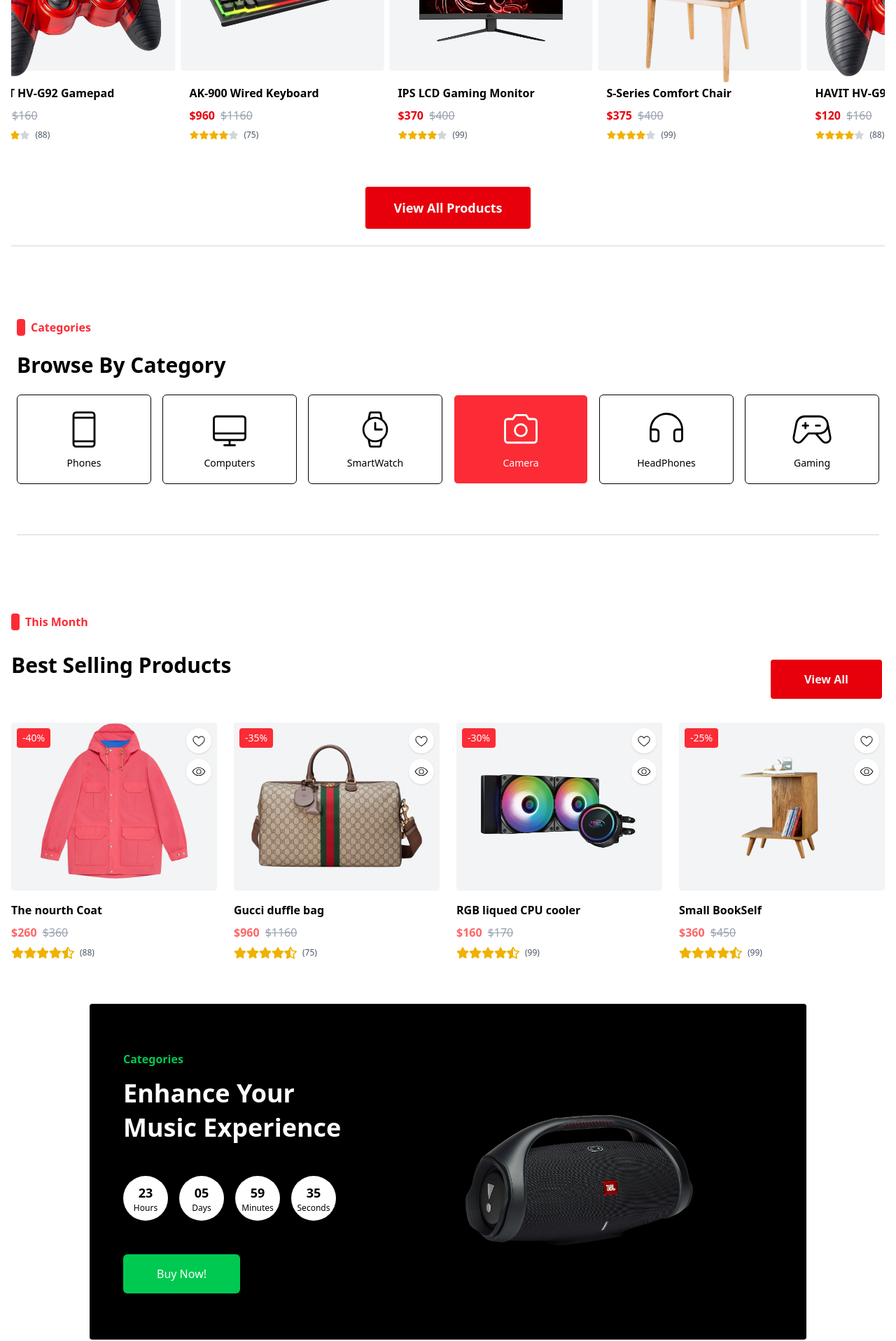
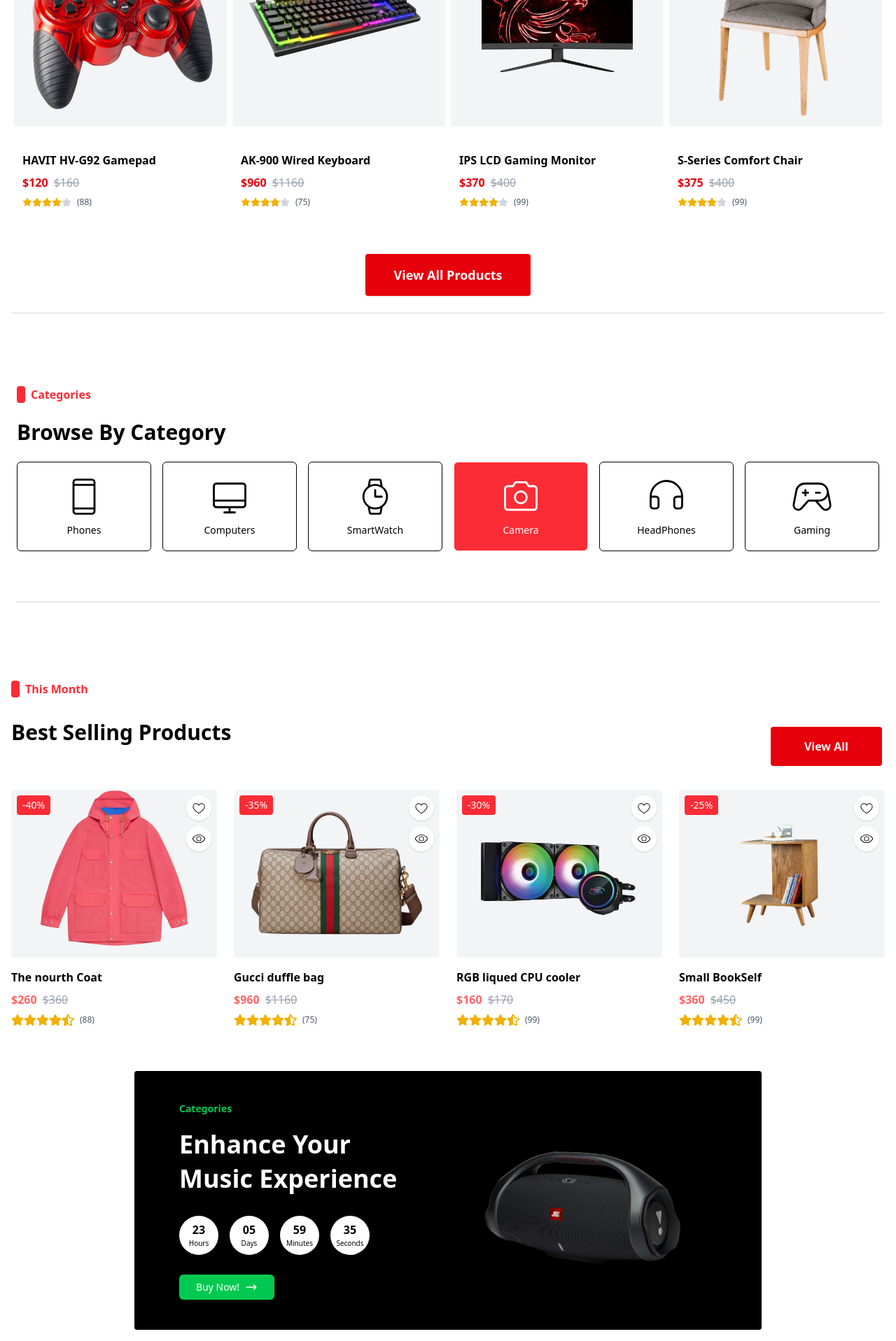
Before and after one commit to adill8/exclusive-ecommerce, a React (Vite) app: page / in a window 1280 px wide. Shown: the part 880-2797 px from the top of the page at 70% size. Built offline with nearby package versions, Linux system fonts and the light colour scheme.

Commit message:
Updated all

```diff
--- a/src/Components/Banner.jsx
+++ b/src/Components/Banner.jsx
@@ -1,51 +1,52 @@
 import React from "react";
+import { HiOutlineArrowNarrowRight } from "react-icons/hi";
 
 const Banner = () => {
   return (
-    <div className="text-white py-10 px-3 overflow-hidden">
-      <div className="max-w-5xl bg-black mx-auto flex flex-col md:flex-row items-center justify-between gap-4 rounded">
+    <div className="text-white py-10 px-4 overflow-hidden">
+      <div className="max-w-4xl mx-auto h-auto md:h-[370px] flex flex-col md:flex-row items-center justify-evenly bg-black rounded py-4 px-16">
 
-        {/* Left Section */}
-        <div className="pl-12 py-10">
-          <p className="text-green-500 font-semibold mb-3">Categories</p>
-          <h1 className="text-2xl sm:text-3xl md:text-4xl font-bold leading-snug mb-5">
-            Enhance Your <br /> Music Experience
+        {/*  Text Section */}
+        <div className="w-full md:w-1/2 space-y-4 text-center md:text-left">
+          <p className="text-green-500 font-semibold text-sm">Categories</p>
+          <h1 className="text-2xl md:text-3xl lg:text-4xl font-bold leading-snug">
+            Enhance Your <br className="hidden sm:block" /> Music Experience
           </h1>
 
-                   {/* Countdown */}
-          <div className="flex flex-wrap gap-4 mb-6 py-6">
-            <div className="bg-white text-black w-16 h-16 flex flex-col items-center justify-center rounded-full shadow-md">
-              <span className="text-lg font-bold">23</span>
-              <span className="text-xs">Hours</span>
-            </div>
-            <div className="bg-white text-black w-16 h-16 flex flex-col items-center justify-center rounded-full shadow-md">
-              <span className="text-lg font-bold">05</span>
-              <span className="text-xs">Days</span>
-            </div>
-            <div className="bg-white text-black w-16 h-16 flex flex-col items-center justify-center rounded-full shadow-md">
-              <span className="text-lg font-bold">59</span>
-              <span className="text-xs">Minutes</span>
-            </div>
-            <div className="bg-white text-black w-16 h-16 flex flex-col items-center justify-center rounded-full shadow-md">
-              <span className="text-lg font-bold">35</span>
-              <span className="text-xs">Seconds</span>
-            </div>
+          {/* Countdown */}
+          <div className="flex flex-wrap justify-center md:justify-start gap-4 py-3">
+            {[
+              { label: "Hours", value: "23" },
+              { label: "Days", value: "05" },
+              { label: "Minutes", value: "59" },
+              { label: "Seconds", value: "35" },
+            ].map((item) => (
+              <div
+                key={item.label}
+                className="bg-white text-black w-14 h-14 flex flex-col items-center justify-center rounded-full shadow-md"
+              >
+                <span className="text-base font-bold">{item.value}</span>
+                <span className="text-[10px]">{item.label}</span>
+              </div>
+            ))}
           </div>
 
           {/* Button */}
-          <button className="bg-green-500 hover:bg-green-600 text-white font-medium py-4 px-12 rounded-md transition">
+          <button className="flex items-center gap-2 mx-auto md:mx-0 bg-green-500 hover:bg-green-600 text-white font-medium py-2 px-6 text-sm rounded-md transition">
             Buy Now!
+            <HiOutlineArrowNarrowRight className="text-lg" />
           </button>
         </div>
 
-        {/* Right Section */}
-        <div className="flex-1 p-4">
+        {/* img*/}
+        <div className="hidden md:flex w-full md:w-1/2 justify-center">
           <img
             src="/images/LoudSpeaker.png"
             alt="Speaker"
-            className="max-w-md mx-auto object-contain"
+            className="object-contain w-full max-w-sm -scale-x-100"
           />
         </div>
+
       </div>
     </div>
   );
--- a/src/Components/Home.jsx
+++ b/src/Components/Home.jsx
@@ -7,7 +7,6 @@
 import OurProducts from './OurProducts'
 import NewArival from './NewArival'
 import Temsolien from './Temsolien'
-import Example from '../Pages/Example'
 
 const Home = () => {
   return (
--- a/src/Components/OurProducts.jsx
+++ b/src/Components/OurProducts.jsx
@@ -1,8 +1,11 @@
-import React, { useEffect, useState } from 'react';
+import React, { useEffect, useRef, useState } from 'react';
 import { FaStar } from 'react-icons/fa';
 import { PiEyeLight, PiHeartLight, PiStarFill } from 'react-icons/pi';
 import { ourProducts } from '../Data/OurProductsData';
 import { Link } from 'react-router-dom';
+import "slick-carousel/slick/slick.css";
+import "slick-carousel/slick/slick-theme.css";
+import { HiOutlineArrowLeft, HiOutlineArrowRight } from "react-icons/hi2";
 
 const OurProducts = () => {
   const [explorProducts] = useState(()=>{
@@ -28,11 +31,32 @@
        <p className="text-red-500 font-semibold flex items-center my-4">
         <span className="w-3 h-6 bg-red-500 mr-2 rounded-sm"></span> Our Products
       </p>
-      {/* Title */}
-      <h2 className="text-3xl font-bold pb-8">
-        Explore Our Products</h2>
+
+      {/* Header: Title + Timer + Arrows */}
+           <div className="flex items-center justify-between flex-wrap gap-4 mb-8">
+               <h2 className="text-2xl sm:text-3xl font-bold">Flash Sales</h2>
+
+             <div className="flex gap-6">
+               {/* Left Arrow */}
+               <button
+                 onClick={() => sliderRef.current?.slickPrev()}
+                 className="w-10 h-10 bg-gray-100 hover:bg-gray-300 cursor-pointer rounded-full flex items-center justify-center transition"
+               >
+                 <HiOutlineArrowLeft className="text-xl" />
+               </button>
+
+               {/* Right Arrow */}
+               <button
+                 onClick={() => sliderRef.current?.slickNext()}
+                 className="w-10 h-10 bg-gray-100 cursor-pointer hover:bg-gray-300 rounded-full flex items-center justify-center transition"
+               >
+                 <HiOutlineArrowRight className="text-xl" />
+               </button>
+             </div>
+           </div>
 
       {/* Product */}
+
       <div className="grid grid-cols-1 sm:grid-cols-2 md:grid-cols-4 gap-6 cursor-pointer">
         {explorProducts.map((product) => (
           <div
--- a/src/Components/TopProducts.jsx
+++ b/src/Components/TopProducts.jsx
@@ -27,33 +27,41 @@
   dots: false,
   infinite: true,
   speed: 500,
-    slidesToShow: 4.2,
+  slidesToShow: 4,
   slidesToScroll: 1,
   arrows: false,
   responsive: [
     {
       breakpoint: 1280,
       settings: {
-          slidesToShow: 3.2,
+        slidesToShow: 4,
         slidesToScroll: 1,
       },
     },
     {
       breakpoint: 1024,
       settings: {
-          slidesToShow: 2.2,
+        slidesToShow: 3,
         slidesToScroll: 1,
       },
     },
     {
       breakpoint: 768,
       settings: {
-          slidesToShow: 1.2,
+        slidesToShow: 2,
+        slidesToScroll: 1,
+      },
+    },
+    {
+      breakpoint: 480,
+      settings: {
+        slidesToShow: 1,
         slidesToScroll: 1,
       },
     },
   ],
 };
+
 
   return (
     <div className="max-w-7xl mx-auto px-4 py-8 my-4">
@@ -62,11 +70,14 @@
         <span className="w-3 h-6 bg-red-500 mr-2 rounded-sm"></span> Today's
       </p>
 
-      {/* Header: Title + Timer + Arrows */}
-      <div className="flex items-center justify-between flex-wrap gap-4 mb-8">
-        <div className="flex items-center gap-8 flex-wrap">
+      {/* Title + Timer + Arrows */}
+      <div className="flex items-center justify-between flex-wrap gap-10 mb-8">
+
+        <div className="flex items-center flex-wrap gap-10 space-x-20">
+  {/* Title */}
   <h2 className="text-2xl sm:text-3xl font-bold">Flash Sales</h2>
 
+  {/* Timer */}
   <div className="flex gap-4 sm:gap-6 items-center mb-4">
     {["Days", "Hours", "Minutes", "Seconds"].map((label, i) => (
       <div key={label} className="text-center">
@@ -78,6 +89,7 @@
     ))}
   </div>
 </div>
+
 
         <div className="flex gap-6">
           {/* Left Arrow */}
@@ -118,7 +130,7 @@
               </div>
 
               {/* Image */}
-              <div className="bg-gray-100 p-4 h-60 flex items-center justify-center rounded">
+              <div className="bg-gray-100 p-4 mb-4 h-60 sm:h-72 md:h-80 flex items-center justify-center rounded">
                 <Link to={`/productDetail/${product.id}`}>
                   <img
                     src={product.image}
--- a/src/Pages/Example.jsx
+++ /dev/null
@@ -1,74 +0,0 @@
-import React from "react";
-import { ChevronRightIcon } from "@heroicons/react/24/outline";
-import { FaApple, FaChevronRight } from "react-icons/fa6";
-import { HiOutlineArrowRight } from "react-icons/hi2";
-
-const Example = () => {
-  return (
-    <section className="bg-white py-4">
-        <div className="border border-gray-200"></div>
-      <div className="max-w-7xl mx-auto flex flex-col md:flex-row gap-6">
-        {/* Sidebar Categories */}
-        <div className="w-full md:w-[340px] border-r border-gray-200 px-6 py-8">
-          <ul className="space-y-4 text-md font-medium text-gray-700">
-            <li className="flex justify-between items-center cursor-pointer hover:text-black">
-              Woman's Fashion <span><FaChevronRight/> </span>
-            </li>
-            <li className="flex justify-between items-center cursor-pointer hover:text-black">
-              Men's Fashion
-               <FaChevronRight/>
-            </li>
-            <li className="hover:text-black cursor-pointer">Electronics</li>
-            <li className="hover:text-black cursor-pointer">Home & Lifestyle</li>
-            <li className="hover:text-black cursor-pointer">Medicine</li>
-            <li className="hover:text-black cursor-pointer">Sports & Outdoor</li>
-            <li className="hover:text-black cursor-pointer">Baby's & Toys</li>
-            <li className="hover:text-black cursor-pointer">Groceries & Pets</li>
-            <li className="hover:text-black cursor-pointer">Health & Beauty</li>
-          </ul>
-        </div>
-
-        {/* Banner Section */}
-        <div className="w-full md:flex-1 px-6 py-8">
-  <div className="relative w-full h-64 md:h-90 bg-black rounded overflow-hidden flex flex-col md:flex-row items-center justify-center md:justify-between p-6 text-white">
-
-    {/* TEXT SECTION */}
-    <div className="space-y-2 text-center md:text-left my-4 md:my-10 max-w-md px-6">
-      <div className="flex justify-center md:justify-start items-center space-x-4">
-        <FaApple className="text-3xl md:text-5xl" />
-        <span className="text-lg mt-2">iPhone 14 Series</span>
-      </div>
-
-      <h2 className="text-3xl md:text-5xl font-bold leading-snug">
-        Up to 10% <br className="hidden sm:block" /> off Voucher
-      </h2>
-
-      <button className="flex items-center justify-center md:justify-start space-x-1 hover:text-red-500 text-md mx-auto md:mx-0">
-        <span className="border-b border-white">Shop Now</span>
-        <HiOutlineArrowRight className="text-2xl font-bold" />
-      </button>
-    </div>
-
-    {/* IMAGE SECTION */}
-    <img
-      src="/images/iphone.jpg"
-      alt="iPhone 14"
-      className="hidden md:block w-1/2 object-cover"
-    />
-
-    {/* DOTS */}
-    <div className="absolute bottom-4 left-1/2 transform -translate-x-1/2 flex space-x-2">
-      <span className="h-2 w-2 bg-gray-500 rounded-full"></span>
-      <span className="h-2 w-2 bg-red-500 rounded-full"></span>
-      <span className="h-2 w-2 bg-gray-500 rounded-full"></span>
-      <span className="h-2 w-2 bg-gray-500 rounded-full"></span>
-    </div>
-  </div>
-</div>
-
-      </div>
-    </section>
-  );
-};
-
-export default Example;
```
Lines whose indentation alone changed are shown as unchanged.
